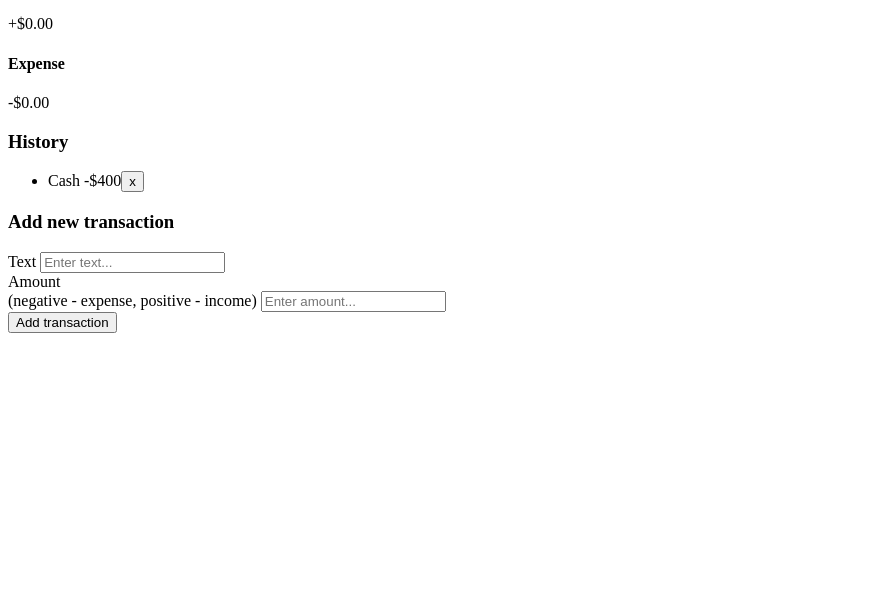
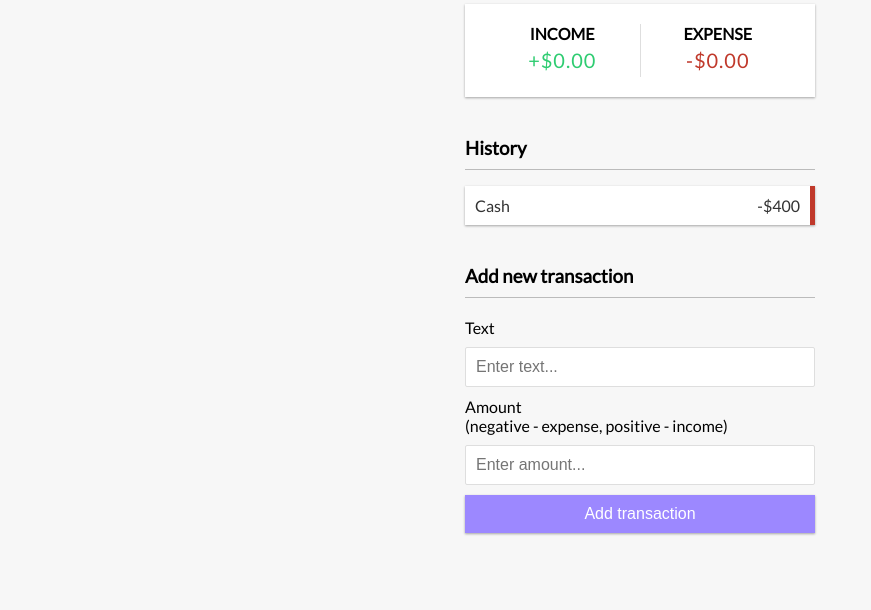
Before and after one commit to andreyshamray86/WebDev-ExpenseTracker, a plain HTML site: page index.html in a window 1280 px wide. Shown: the part 190-800 px from the top of the page, without its empty margins (0-871 px from the left). Drawn offline with Linux system fonts and the light colour scheme.

Commit message:
Added CSS

```diff
--- a/index.html
+++ b/index.html
@@ -3,6 +3,7 @@
   <head>
     <meta charset="UTF-8" />
     <meta name="viewport" content="width=device-width, initial-scale=1.0" />
+    <link rel="stylesheet" href="style.css" />
     <title>Expense Tracker</title>
   </head>
   <body>
--- /dev/null
+++ b/style.css
@@ -0,0 +1,151 @@
+@import url('https://fonts.googleapis.com/css?family=Lato&display=swap');
+
+:root {
+  --box-shadow: 0 1px 3px rgba(0, 0, 0, 0.12), 0 1px 2px rgba(0, 0, 0, 0.24);
+}
+
+* {
+  box-sizing: border-box;
+}
+
+body {
+  background-color: #f7f7f7;
+  display: flex;
+  flex-direction: column;
+  align-items: center;
+  justify-content: center;
+  min-height: 100vh;
+  margin: 0;
+  font-family: 'Lato', sans-serif;
+}
+
+.container {
+  margin: 30px auto;
+  width: 350px;
+}
+
+h1 {
+  letter-spacing: 1px;
+  margin: 0;
+}
+
+h3 {
+    border-bottom: 1px solid #bbb;
+    padding-bottom: 10px;
+    margin: 40px 0 10px;
+}
+
+h4 {
+    margin: 0;
+    text-transform: uppercase;
+}
+
+.inc-exp-container {
+    background-color: #fff;
+    box-shadow: var(--box-shadow);
+    padding: 20px;
+    display: flex;
+    justify-content: space-between;
+    margin: 20px 0;
+}
+
+.inc-exp-container > div {
+    flex: 1;
+    text-align: center;
+}
+
+.inc-exp-container > div:first-of-type {
+    border-right: 1px solid #dedede;
+}
+
+.money {
+    font-size: 20px;
+    letter-spacing: 1px;
+    margin: 5px 0;
+}
+
+.money.plus {
+    color: #2ecc71;
+}
+
+.money.minus {
+    color: #c0392b;
+}
+
+label {
+    display: inline-block;
+    margin: 10px 0;
+}
+
+input[type='text'],
+input[type='number'] {
+    border: 1px solid #dedede;
+    border-radius: 2px;
+    display: block;
+    font-size: 16px;
+    padding: 10px;
+    width: 100%;
+}
+
+.btn {
+    cursor: pointer;
+    background-color: #9c88ff;
+    box-shadow: var(--box-shadow);
+    color: #fff;
+    border: 0;
+    display: block;
+    font-size: 16px;
+    margin: 10px 0 30px;
+    padding: 10px;
+    width: 100%;
+}
+
+.btn:focus,
+.delete-btn:focus {
+  outline: 0;
+}
+
+.list {
+  list-style-type: none;
+  padding: 0;
+  margin-bottom: 40px;
+}
+
+.list li {
+  background-color: #fff;
+  box-shadow: var(--box-shadow);
+  color: #333;
+  display: flex;
+  justify-content: space-between;
+  position: relative;
+  padding: 10px;
+  margin: 10px 0;
+}
+
+.list li.plus {
+  border-right: 5px solid #2ecc71;
+}
+
+.list li.minus {
+  border-right: 5px solid #c0392b;
+}
+
+.delete-btn {
+  cursor: pointer;
+  background-color: #e74c3c;
+  border: 0;
+  color: #fff;
+  font-size: 20px;
+  line-height: 20px;
+  padding: 2px 5px;
+  position: absolute;
+  top: 50%;
+  left: 0;
+  transform: translate(-100%, -50%);
+  opacity: 0;
+  transition: opacity 0.3s ease;
+}
+
+.list li:hover .delete-btn {
+  opacity: 1;
+}
```
